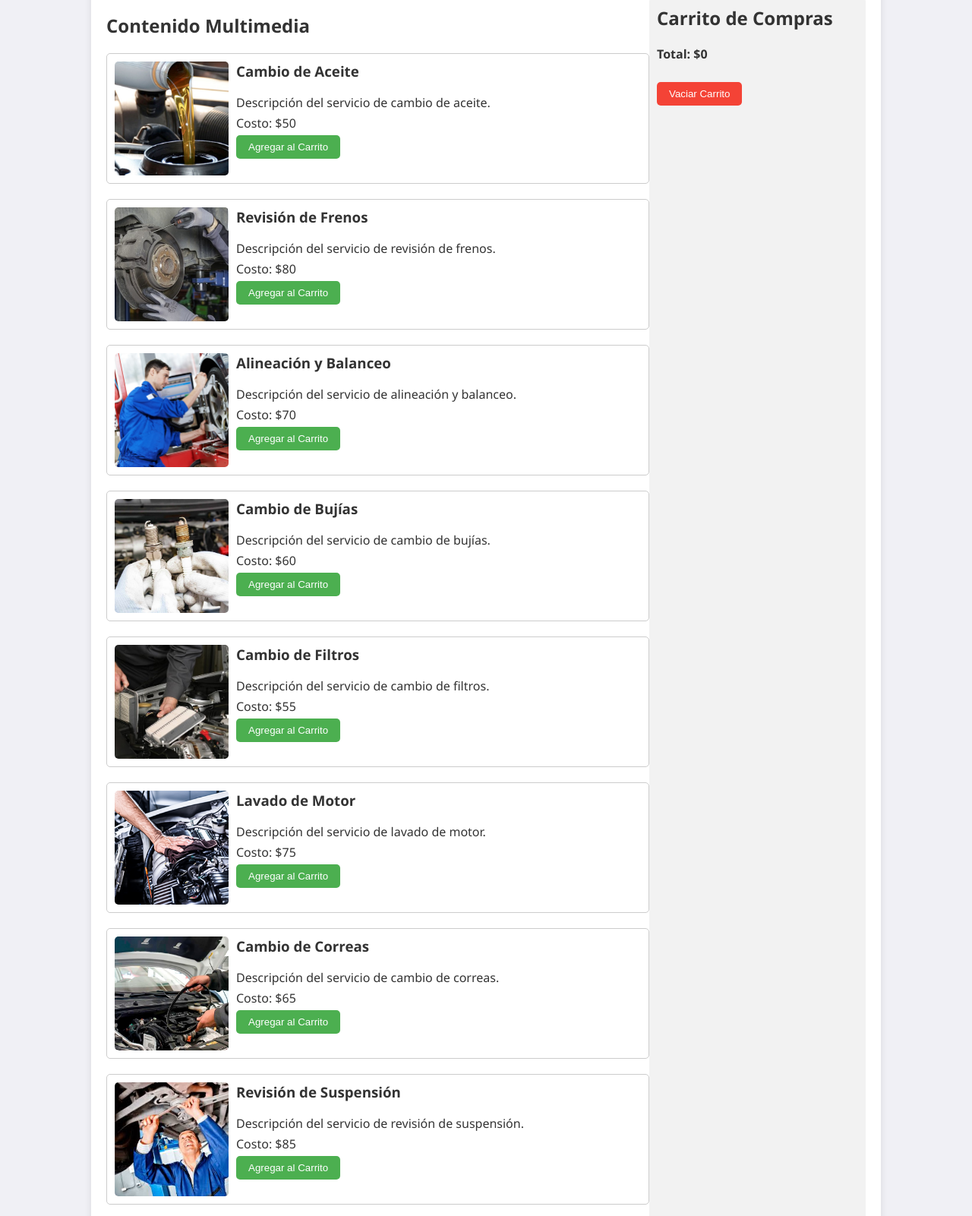
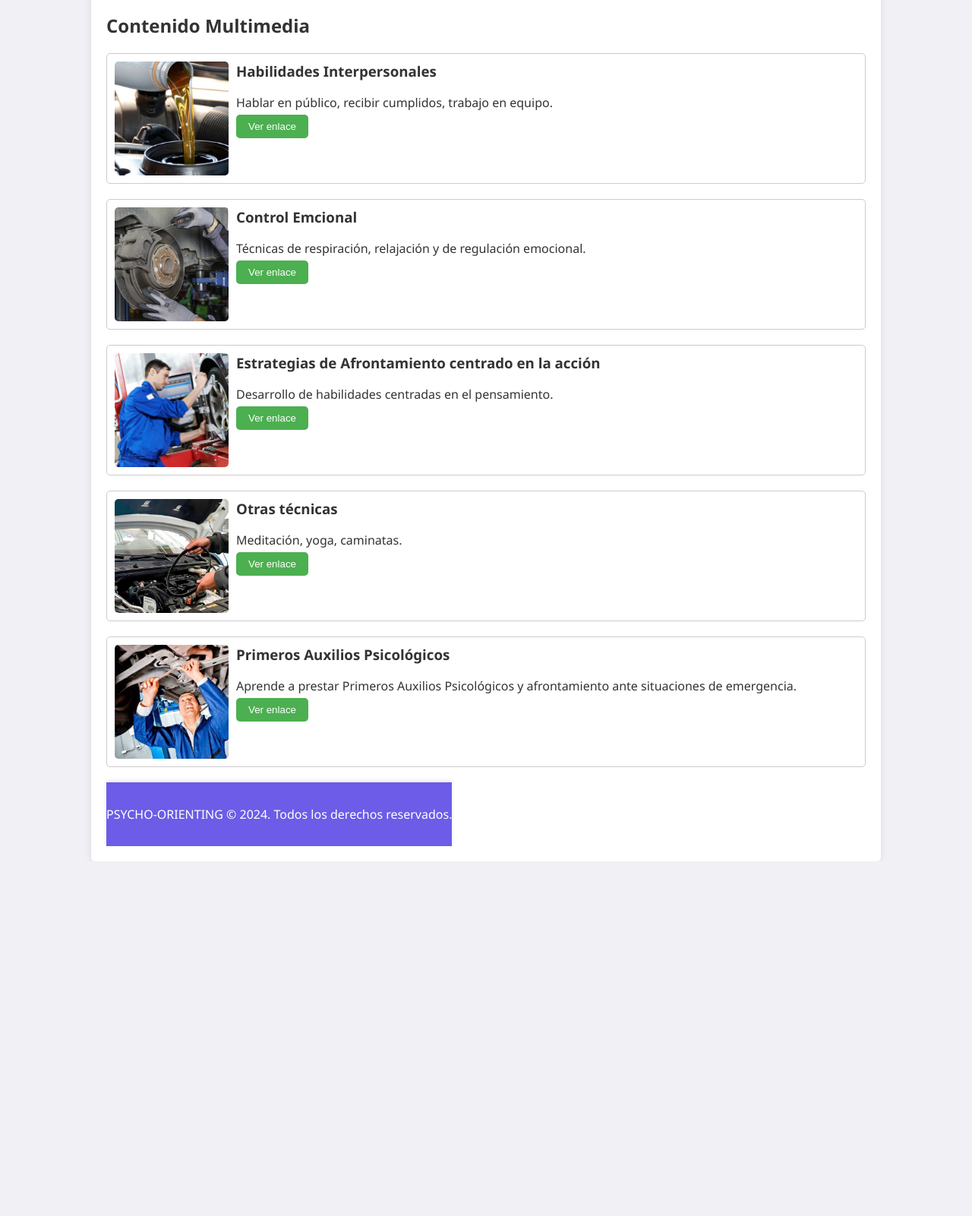
Before and after one commit to andvaf/andvaf.github.io, a plain HTML site: page material.html in a window 1280 px wide. Shown: the part 229-1830 px from the top of the page at 76% size. After the commit the page ends 1363 px from the top, so only its background shows below. Drawn offline with Linux system fonts and the light colour scheme; a script that the page names is missing.

Commit message:
Update material.html

```diff
--- a/material.html
+++ b/material.html
@@ -30,95 +30,49 @@
             <div class="service">
                 <img src="ser1.jpg" alt="Habilidades Blandas">
                 <div class="service-details">
-                    <h3>Cambio de Aceite</h3>
-                    <p>Descripción del servicio de cambio de aceite.</p>
-                    <p>Costo: $50</p>
-                    <button class="add-to-cart" data-name="Cambio de Aceite" data-price="50">Agregar al Carrito</button>
+                    <h3>Habilidades Interpersonales</h3>
+                    <p>Hablar en público, recibir cumplidos, trabajo en equipo.</p>
+                    <button class="add-to-cart" data-name="HI">Ver enlace</button>
                 </div>
             </div>
 
             <div class="service">
-                <img src="ser2.jpg" alt="Servicio de revisión de frenos">
+                <img src="ser2.jpg" alt="Habilidades Emocionales">
                 <div class="service-details">
-                    <h3>Revisión de Frenos</h3>
-                    <p>Descripción del servicio de revisión de frenos.</p>
-                    <p>Costo: $80</p>
-                    <button class="add-to-cart" data-name="Revisión de Frenos" data-price="80">Agregar al Carrito</button>
+                    <h3>Control Emcional</h3>
+                    <p>Técnicas de respiración, relajación y de regulación emocional.</p>
+                    <button class="add-to-cart" data-name="CE">Ver enlace</button>
                 </div>
             </div>
 
             <div class="service">
-                <img src="ser3.jpg" alt="Servicio de alineación y balanceo">
+                <img src="ser3.jpg" alt="Estrategias de Afrontamiento">
                 <div class="service-details">
-                    <h3>Alineación y Balanceo</h3>
-                    <p>Descripción del servicio de alineación y balanceo.</p>
-                    <p>Costo: $70</p>
-                    <button class="add-to-cart" data-name="Alineación y Balanceo" data-price="70">Agregar al Carrito</button>
+                    <h3>Estrategias de Afrontamiento centrado en la acción</h3>
+                    <p>Desarrollo de habilidades centradas en el pensamiento.</p>
+                    <button class="add-to-cart" data-name="EA">Ver enlace</button>
                 </div>
             </div>
 
             <div class="service">
-                <img src="ser4.jpg" alt="Servicio de cambio de bujías">
+                <img src="ser7.jpg" alt="Otras técnicas">
                 <div class="service-details">
-                    <h3>Cambio de Bujías</h3>
-                    <p>Descripción del servicio de cambio de bujías.</p>
-                    <p>Costo: $60</p>
-                    <button class="add-to-cart" data-name="Cambio de Bujías" data-price="60">Agregar al Carrito</button>
+                    <h3>Otras técnicas</h3>
+                    <p>Meditación, yoga, caminatas.</p>
+                    <button class="add-to-cart" data-name="OT">Ver enlace</button>
                 </div>
             </div>
 
             <div class="service">
-                <img src="ser5.jpg" alt="Servicio de cambio de filtros">
+                <img src="ser8.jpg" alt="Primeros Auxilios Psicológicos">
                 <div class="service-details">
-                    <h3>Cambio de Filtros</h3>
-                    <p>Descripción del servicio de cambio de filtros.</p>
-                    <p>Costo: $55</p>
-                    <button class="add-to-cart" data-name="Cambio de Filtros" data-price="55">Agregar al Carrito</button>
-                </div>
-            </div>
-
-            <div class="service">
-                <img src="ser6.jpg" alt="Servicio de lavado de motor">
-                <div class="service-details">
-                    <h3>Lavado de Motor</h3>
-                    <p>Descripción del servicio de lavado de motor.</p>
-                    <p>Costo: $75</p>
-                    <button class="add-to-cart" data-name="Lavado de Motor" data-price="75">Agregar al Carrito</button>
-                </div>
-            </div>
-
-            <div class="service">
-                <img src="ser7.jpg" alt="Servicio de cambio de correas">
-                <div class="service-details">
-                    <h3>Cambio de Correas</h3>
-                    <p>Descripción del servicio de cambio de correas.</p>
-                    <p>Costo: $65</p>
-                    <button class="add-to-cart" data-name="Cambio de Correas" data-price="65">Agregar al Carrito</button>
-                </div>
-            </div>
-
-            <div class="service">
-                <img src="ser8.jpg" alt="Servicio de revisión de suspensión">
-                <div class="service-details">
-                    <h3>Revisión de Suspensión</h3>
-                    <p>Descripción del servicio de revisión de suspensión.</p>
-                    <p>Costo: $85</p>
-                    <button class="add-to-cart" data-name="Revisión de Suspensión" data-price="85">Agregar al Carrito</button>
+                    <h3>Primeros Auxilios Psicológicos</h3>
+                    <p>Aprende a prestar Primeros Auxilios Psicológicos y afrontamiento ante situaciones de emergencia.</p>
+                    <button class="add-to-cart" data-name="PAP">Ver enlace</button>
                 </div>
             </div>
 
         </section>
-
-        <aside id="cart">
-            <h2>Carrito de Compras</h2>
-            <ul id="cart-items">
-                <!-- Los elementos seleccionados se agregan dinámicamente aquí -->
-            </ul>
-            <p>Total: <span id="cart-total">$0</span></p>
-            <button id="clear-cart">Vaciar Carrito</button>
-        </aside>
-    </main>
-
     <footer>
         <p>PSYCHO-ORIENTING &copy; 2024. Todos los derechos reservados.</p>
     </footer>
```
